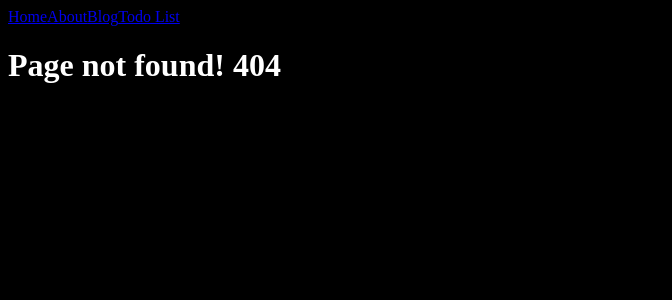
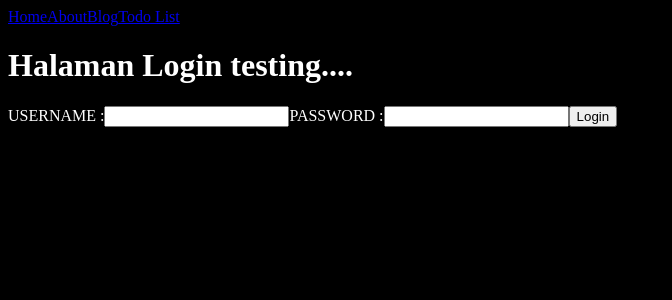
Before and after one commit to bugs17/ract-basic, a React (Create React App) app: page /login in a window 1280 px wide. Before the commit this address had no page. Shown: the top 300 px of the page, without its empty margins (0-672 px from the left). Built offline with nearby package versions, Linux system fonts and the light colour scheme.

Commit message:
redirect menggunakan useNavigate()

```diff
--- /dev/null
+++ b/src/Login.jsx
@@ -0,0 +1,44 @@
+import React from 'react';
+import {  useNavigate } from 'react-router-dom';
+
+
+
+
+
+// coba beberapa simulasi ketika login funtion berhasil lalu cara meredirect bgmna.. nah disini menggunakan useNavigate() dari react-router-dom
+// masukan dalam variabel redirect lalu arahkan ke link tujuan..
+// ini bukan fokus ke fungsi login. cuma melihat bgmna skenario cara meredirect user kesebuah halaman
+const Login = () => {
+    const redirect = useNavigate()
+    const [message, setMessage] = React.useState('')
+
+    const handleLogin = (e)=>{
+        e.preventDefault()
+        const checkLogin = true
+        if(checkLogin){
+            redirect('/blog')
+        }else{
+            setMessage('Login gagal')
+        }
+    }
+
+    return (
+        <>
+         <h1>Halaman Login testing....</h1>
+        {message ? <p>{message}</p> : ''}
+         <form onSubmit={handleLogin}>
+            <label htmlFor="username">
+                USERNAME :
+                <input type="text" name='username' />
+            </label>
+            <label htmlFor="password">
+                PASSWORD :
+                <input type="password" name='password' />
+            </label>
+            <button type='submit'>Login</button>
+        </form>
+        </>
+    );
+}
+
+export default Login;
--- a/src/Main.jsx
+++ b/src/Main.jsx
@@ -8,6 +8,7 @@ import Form from './Form';
 import Blog from './Blog';
 import BlogDetails from './BlogDetails';
 import NotFound from './NotFound';
+import Login from './Login';
 
 const Main = () => {
     return (
@@ -30,6 +31,7 @@ const Main = () => {
                 {/* ini contoh dynamic url seperti meminta detail artikel product dan sebagainya */}
                 <Route path='blog/:slug' element={<BlogDetails/>}/>
                 <Route path='todolist' element={<TodoList/>}/>
+                <Route path='login' element={<Login/>}/>
                 <Route path='*' element={<NotFound/>}/>
             </Routes>
         </div>
```
